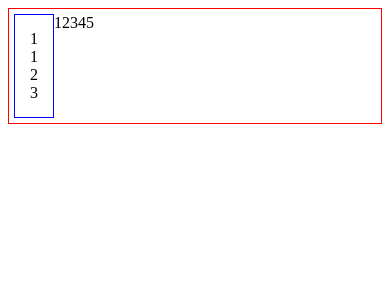
After one commit to mariuszal/CAFS2, a PHP site: page /lessons/2022-05-11/classwork.html in a window 390 px wide. The commit adds this page. Shown: the top 300 px of the page. Run offline with PHP 8.4, Linux system fonts and the light colour scheme.

Commit message:
classwork 9 media queries&flexbox

```diff
--- /dev/null
+++ b/lessons/2022-05-11/app.css
@@ -0,0 +1,42 @@
+/* body {
+    background-color: red;
+} */
+/*
+@media only screen and (max-width: 785px) {
+    div {
+        width: 100%;
+        height: 250px;
+        background-color: blue;
+    }
+}
+@media only screen and (min-width: 786px){
+    div {
+        width: 50%;
+        height: 350px;
+        background-color: yellow;
+    }
+}
+@media only screen and (min-width: 1200px) {
+    div {
+        width: 33.33%;
+        height: 450px;
+        background-color: green;
+    }
+} */
+
+.container {
+    border: 1px solid red;
+    padding: 5px;
+    display: flex;
+}
+.child .child-custom{
+    border: 1px solid green;
+    /* height: 150px; */
+    margin-bottom: 5px;
+}
+
+.child-custom {
+    padding: 15px;
+    height: 100%;
+    border: 1px solid blue;
+}
--- /dev/null
+++ b/lessons/2022-05-11/classwork.html
@@ -0,0 +1,24 @@
+<html lang="en">
+<head>
+    <meta charset="UTF-8">
+    <meta http-equiv="X-UA-Compatible" content="IE=edge">
+    <meta name="viewport" content="width=device-width, initial-scale=1.0">
+    <title>lesson 8 - responsive design</title>
+    <link rel="stylesheet" href="app.css">
+</head>
+<body>
+    <div class="container">
+        <div class="child-custom">
+            1
+            <div class="chil">1</div>
+            <div class="chil">2</div>
+            <div class="chil">3</div>
+        </div>
+        <div class="chil">1</div>
+        <div class="chil">2</div>
+        <div class="chil">3</div>
+        <div class="chil">4</div>
+        <div class="chil">5</div>
+    </div>
+</body>
+</html>
```
Also changed, not shown: app.css (+73 -18 lines), classwork.html (+23 -3 lines).
